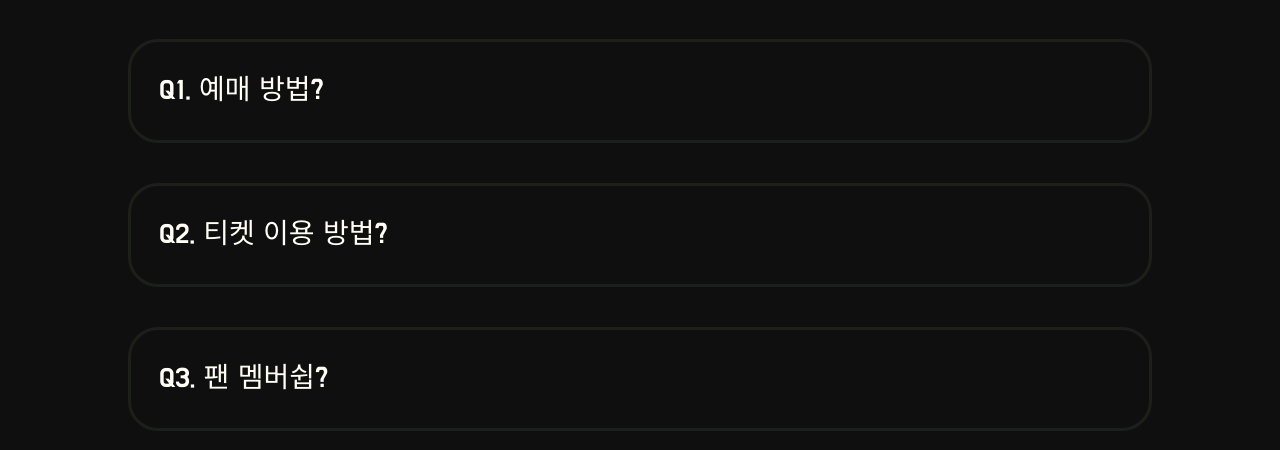
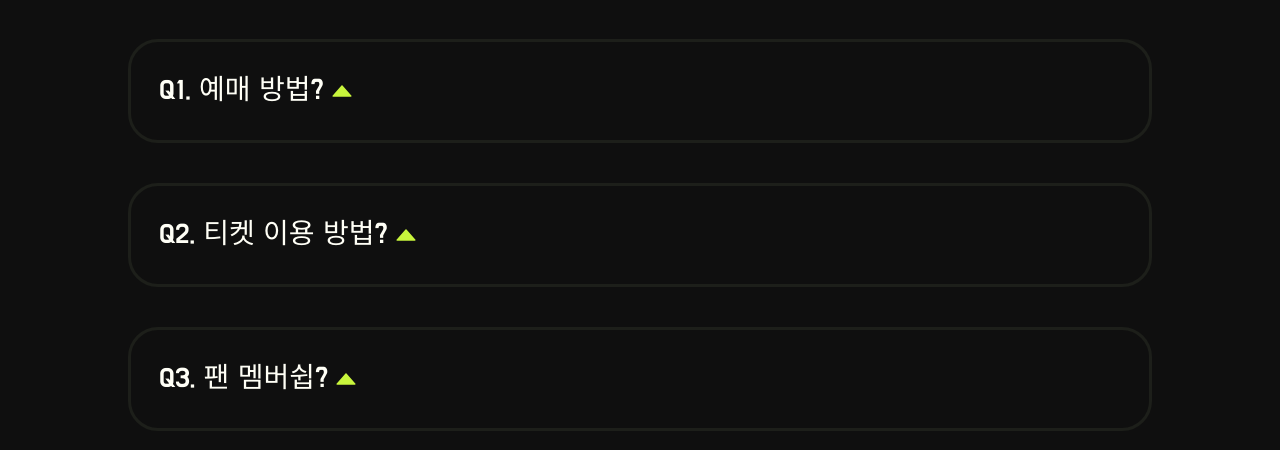
Before and after one commit to teamNFT-likelion/SBT-ticket-client, a React (Create React App) app: page / in a window 1280 px wide. Shown: the part 6154-6604 px from the top of the page. Built offline with nearby package versions, Linux system fonts and the light colour scheme; a web font is replaced by a local one.

Commit message:
feat: Add ToggleIcon to CardByToggle.jsx

```diff
--- a/package.json
+++ b/package.json
@@ -12,6 +12,7 @@
     "axios": "^1.1.3",
     "react": "^18.2.0",
     "react-dom": "^18.2.0",
+    "react-icons": "^4.6.0",
     "react-router-dom": "^6.4.2",
     "react-scripts": "5.0.1",
     "styled-components": "^5.3.6",
--- a/src/components/articles/CardByToggle.jsx
+++ b/src/components/articles/CardByToggle.jsx
@@ -1,16 +1,17 @@
 import React, { useState } from 'react';
 import styled from 'styled-components';
-import { Column } from '@components/atoms/wrapper.style';
+import { Column, Row } from '@components/atoms/wrapper.style';
 import * as colors from '@styles/colors';
 import { lg, sm } from '@styles/GlobalStyle';
+import { AiOutlineCaretUp } from 'react-icons/ai';
 
 
-//  [ing] 겹치는 것들 atom으로
+//  [O] 겹치는 것들 atom으로
 //  [O] props 없애주기
-//  [ ] div-span버튼 크게 하나로
+//  [O] div-span버튼 크게 하나로
 //  [O] border에서 A면 어떤거 아니면 기본
 //  [O] colors (1)가져다쓰고 (2)많이 쓰는거 등록
-//  [ ] inline 빼는게 좋다!(for 가독성)
+//  [O] inline 빼는게 좋다!(for 가독성)
 //  [ ] react-icons 이용해서 버튼 색 수정
 //  [O] 반응형 적용 (Roadmap, FAQ)
 
@@ -29,8 +30,7 @@ const ContentsContainer = styled(Column)`
   margin: 20px;
   padding: 28px;
   width: 80vw;
-  height: auto;
-  transition: background 0.1s ease-in-out;
+  transition: all 0.1s;
 
   &:hover {
     background-color: ${(props) => !props.isOpened && colors.bgFAQ};
@@ -40,12 +40,14 @@ const ContentsContainer = styled(Column)`
     gap: 23px;
     margin: 23px 44px;
     padding: 23px;
+    border-radius: 23px;
   `}
 
   ${sm`
     gap: 19px;
     margin: 19px 33px;
     padding: 19px;
+    border-radius: 19px;
   `}
 `;
 
@@ -56,6 +58,7 @@ const TextContainer = styled(Column)`
   align-items: center;
   justify-content: center;
   margin-top: 28px;
+  overflow: hidden;
 
   ${lg`
     font-size: 15px;
@@ -71,6 +74,9 @@ const TextContainer = styled(Column)`
 const TitleContainer = styled(TextContainer)`
   font-size: 28px;
   margin-top: 0px;
+  flex-direction: row;
+  transition: all 1s ease-in-out;
+
   ${lg`
     font-size: 23px;
   `}
@@ -80,6 +86,13 @@ const TitleContainer = styled(TextContainer)`
   `}
 `;
 
+const ToggleButton = styled(AiOutlineCaretUp)`
+  transition: all 0.3s ease-out;
+  transform: ${(props) =>
+    props.isOpened && 'rotate(180deg)'};
+  color: ${colors.primary80};
+  margin: 4px;
+`;
 
 
 
@@ -95,7 +108,8 @@ const CardByToggle = ({ title, children}) => {
     >
       <ContentsContainer isOpened={isOpened}>
         <TitleContainer>
-          <span>{title}</span>
+            <span>{title}</span>
+            <ToggleButton isOpened={isOpened} />
         </TitleContainer>
         {isOpened && <TextContainer>{children}</TextContainer>}
       </ContentsContainer>
```
Also changed, not shown: 1 other file (tests, documents, lock files or other folders).
